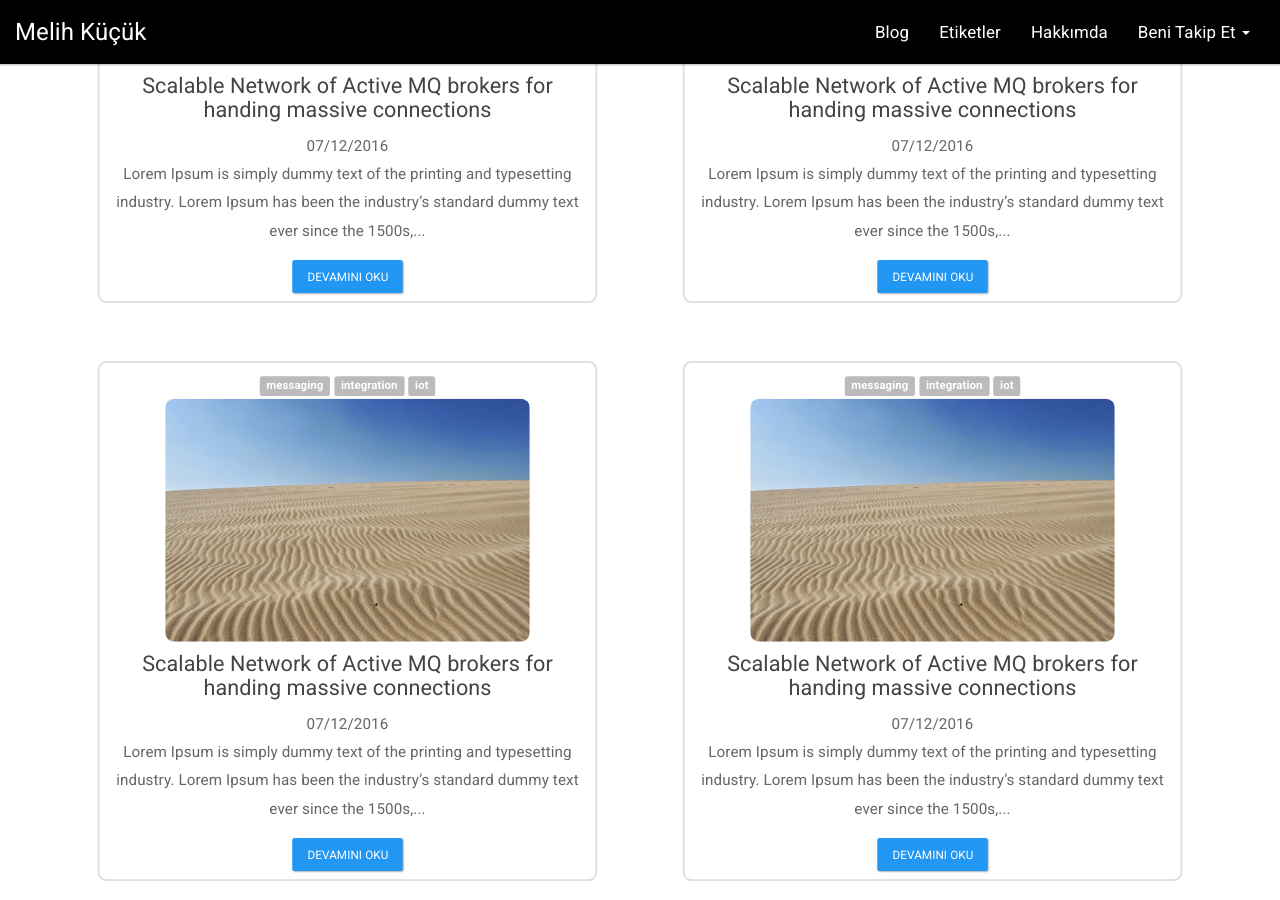
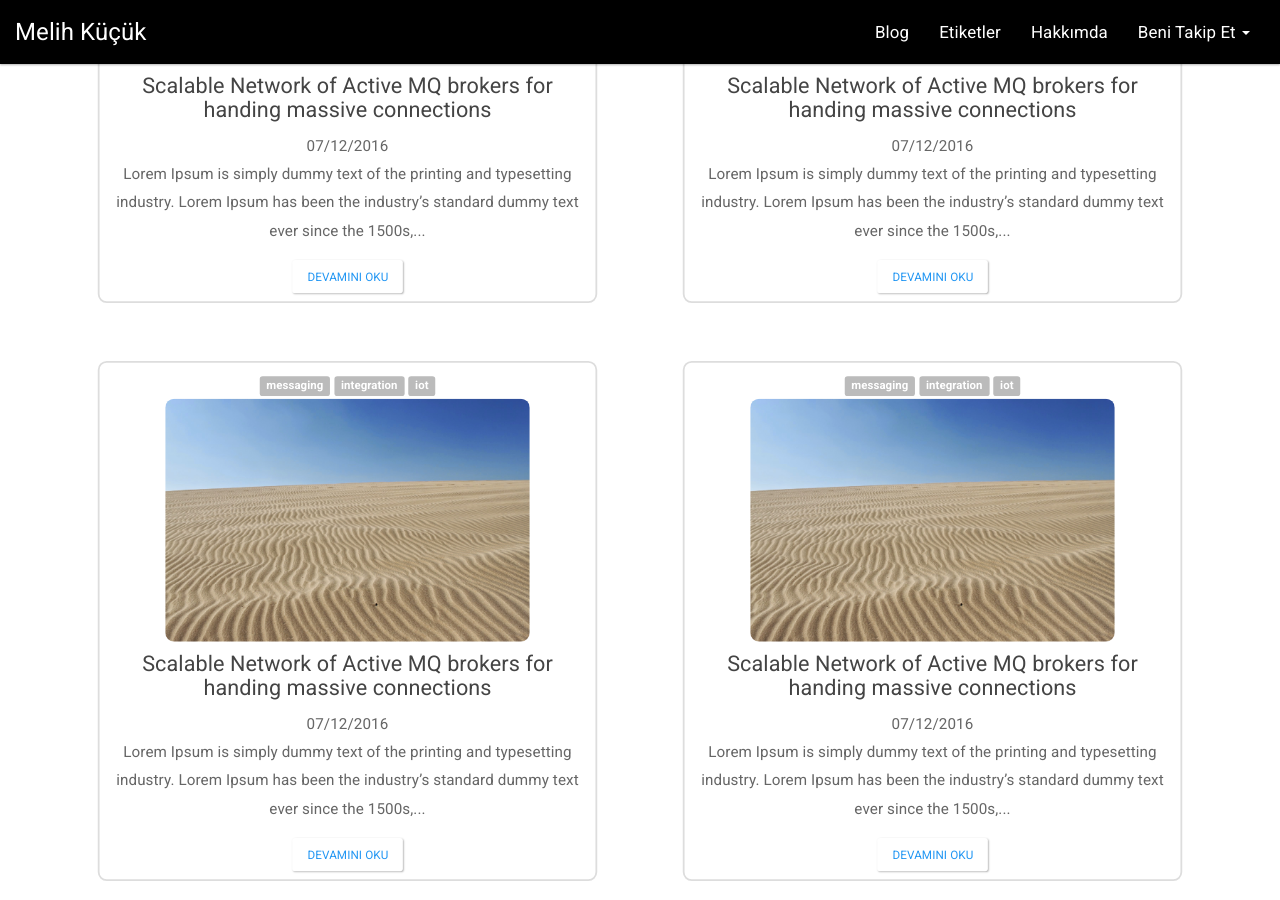
Before and after one commit to melihKucuk/melih-kucuk, a Jekyll site: the page built from index.html, in a window 1280 px wide and 900 px high, scrolled down 1013 px. Built offline with Jekyll 4.4.1, drawn with Linux system fonts in a browser that asks for light colours; the list of posts is cut into pages by our own code.

Commit message:
Update blog-col-box.html

```diff
--- a/_includes/blog-col-box.html
+++ b/_includes/blog-col-box.html
@@ -5,10 +5,12 @@
         {% endfor %}
         <img alt="{{ post.title }}" src="{{ site.baseurl }}{{ post.image }}" class="post-img img-responsive">
         <div class="card-body">
-            <h4 class="card-title">{{ post.title }}</h4>
+            <a href="{{ site.baseurl }}{{ post.url }}">
+                <h4 class="card-title">{{ post.title }}</h4>
+            </a>
             <span class="post-date">{{ post.date | date: "%d/%m/%Y" }}</span>
             <p>{{ post.content | strip_html | truncatewords:25 }}</p>
-            <a href="{{ site.baseurl }}{{ post.url }}" class="btn btn-primary">Devamını oku</a>
+            <a href="{{ site.baseurl }}{{ post.url }}" class="btn btn-outline-dark">Devamını oku</a>
         </div>
     </div>
 </div>
```
